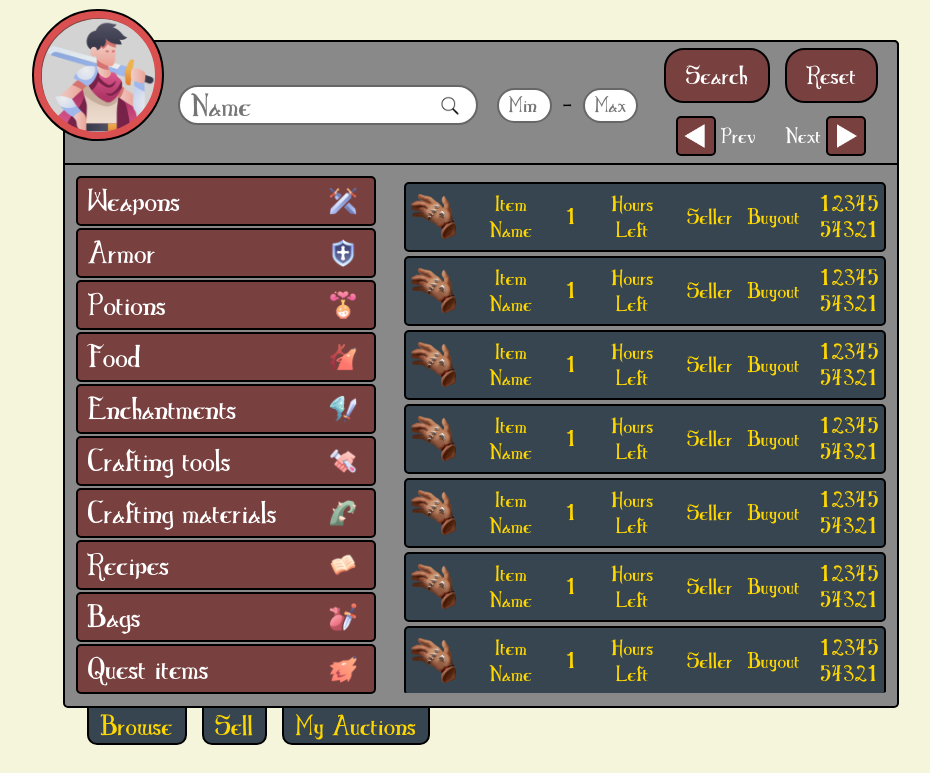
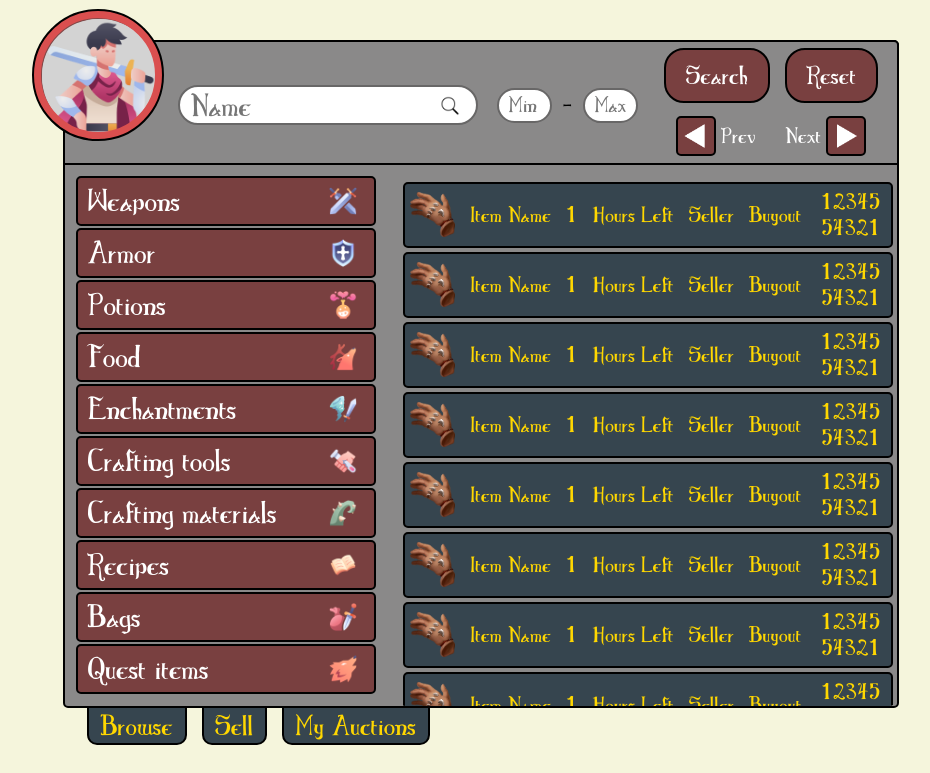
Before and after one commit to PetriK93/Moonveil-Market, a React (Vite) app in the folder client/: page / in a window 1280 px wide. Shown: the part 990-1763 px from the top of the page, without its empty margins (167-1097 px from the left). Built offline with nearby package versions, Linux system fonts and the light colour scheme.

Commit message:
Scrolling logic to the browseSection
Added the same scroll-behavior to the browseSection with useRef as in the categorySection.

```diff
--- a/client/src/components/AuctionHouse/AuctionHouse.jsx
+++ b/client/src/components/AuctionHouse/AuctionHouse.jsx
@@ -44,6 +44,7 @@ const Home = () => {
   const [isSellFlashing, setIsSellFlashing] = useState(false);
   const [isMyAuctionsFlashing, setIsMyAuctionsFlashing] = useState(false);
   const categorySectionRef = useRef(null);
+  const browseSectionRef = useRef(null);
   const [goldPrice, setGoldPrice] = useState("");
   const [silverPrice, setSilverPrice] = useState("");
   const [copperPrice, setCopperPrice] = useState("");
@@ -55,11 +56,12 @@ const Home = () => {
   // Prevents scrolling the page itself when inside the categorySection
   useEffect(() => {
     const categorySection = categorySectionRef.current;
+    const browseSection = browseSectionRef.current;
 
-    const handleScroll = (event) => {
-      const scrollTop = categorySection.scrollTop;
-      const scrollHeight = categorySection.scrollHeight;
-      const height = categorySection.clientHeight;
+    const handleScroll = (event, section) => {
+      const scrollTop = section.scrollTop;
+      const scrollHeight = section.scrollHeight;
+      const height = section.clientHeight;
       const wheelDelta = event.deltaY;
       const isScrollingDown = wheelDelta > 0;
 
@@ -76,14 +78,20 @@ const Home = () => {
       }
     };
 
+    const handleCategoryScroll = (event) =>
+      handleScroll(event, categorySection);
+    const handleBrowseScroll = (event) => handleScroll(event, browseSection);
+
     if (tab === "browse") {
-      categorySection.addEventListener("wheel", handleScroll);
+      categorySection.addEventListener("wheel", handleCategoryScroll);
+      browseSection.addEventListener("wheel", handleBrowseScroll);
     }
 
-    // Clean up the event listener when the component unmounts or tab changes
+    // Clean up the event listeners when the component unmounts or tab changes
     return () => {
       if (tab === "browse") {
-        categorySection.removeEventListener("wheel", handleScroll);
+        categorySection.removeEventListener("wheel", handleCategoryScroll);
+        browseSection.removeEventListener("wheel", handleBrowseScroll);
       }
     };
   }, [tab]);
@@ -639,7 +647,7 @@ const Home = () => {
                 )}
               </div>
             </div>
-            <div className={styles.browseSection}>
+            <div ref={browseSectionRef} className={styles.browseSection}>
               <AuctionRow />
               <AuctionRow />
               <AuctionRow />
--- a/client/src/components/AuctionHouse/AuctionHouseStyles.module.css
+++ b/client/src/components/AuctionHouse/AuctionHouseStyles.module.css
@@ -404,14 +404,14 @@ form {
   position: relative;
   display: flex;
   flex-direction: column;
-  width: 487px;
-  min-height: 516px;
-  max-height: 516px;
+  width: 495px;
+  min-height: 529px;
+  max-height: 529px;
   background-color: transparent;
   border: none;
   color: white;
   margin-top: 12px;
-  margin-left: 0px;
+  margin-left: -1px;
   text-align: start;
   align-items: flex-start;
   border-radius: 5px;
```
